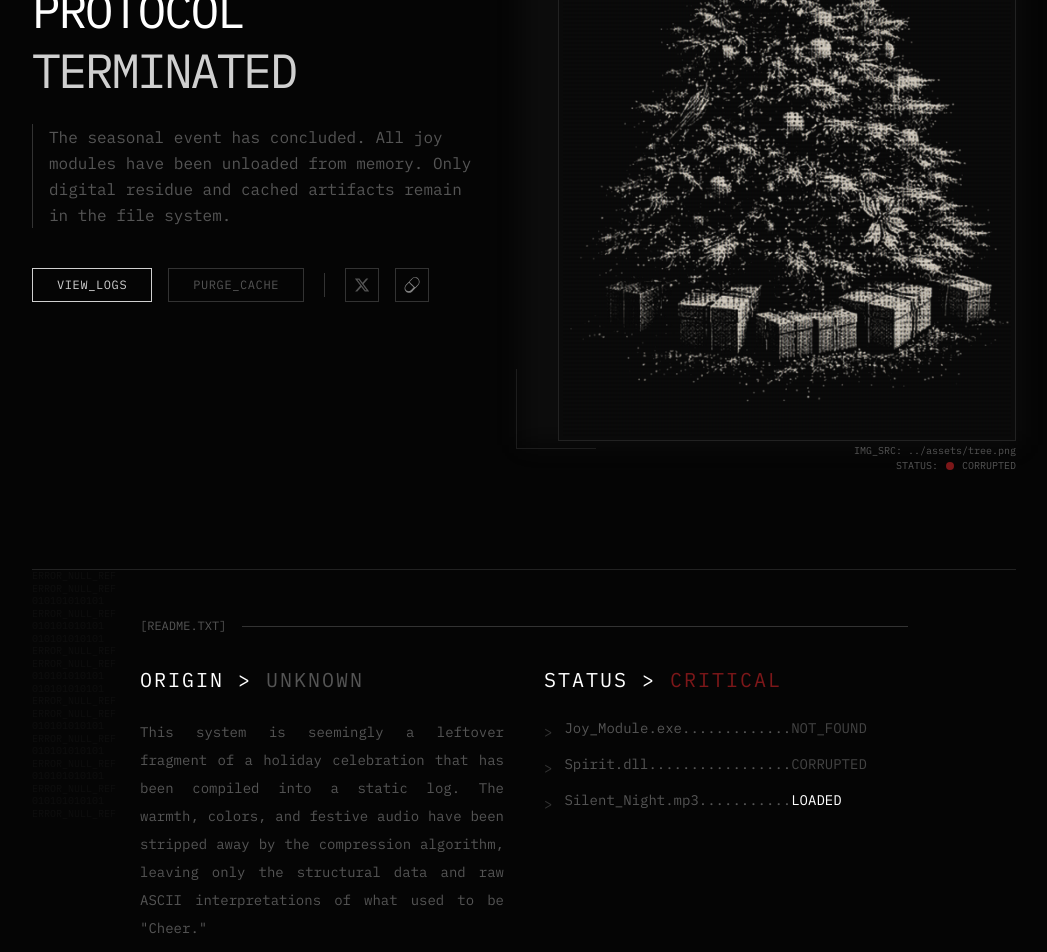
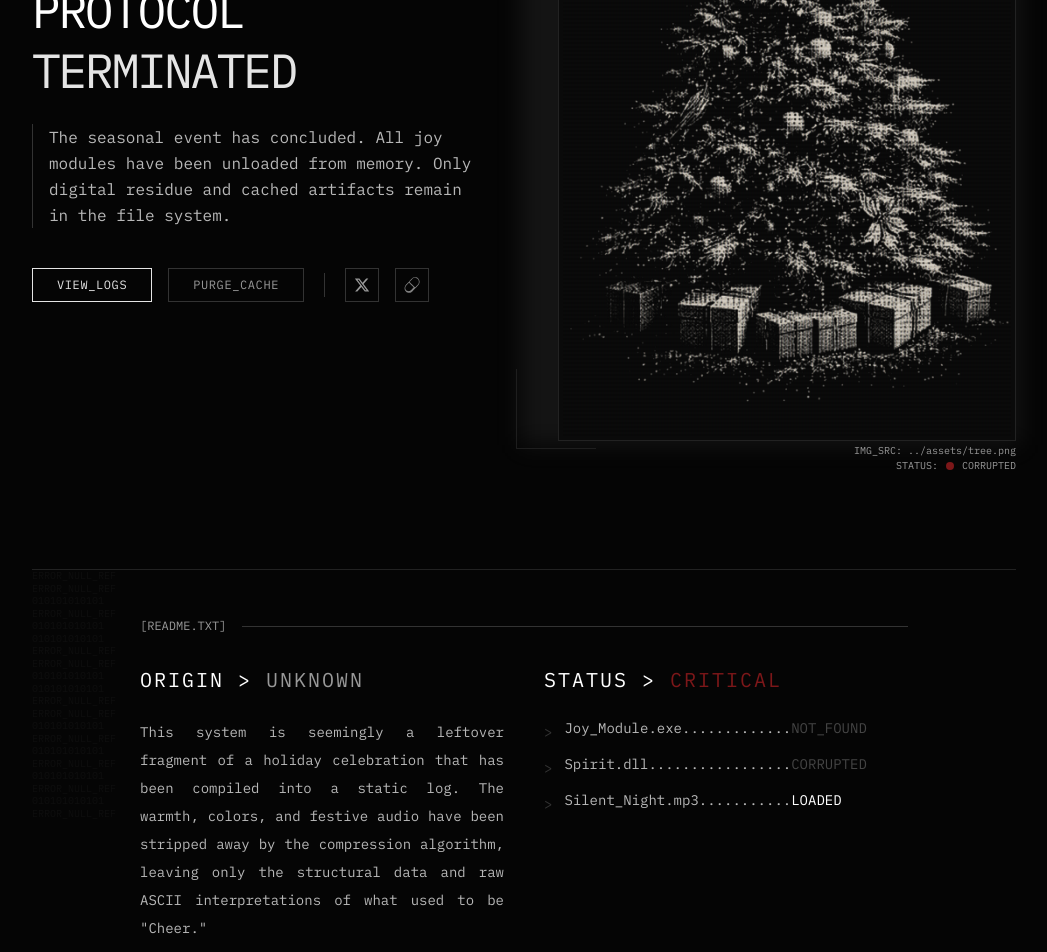
Before and after one commit to SubhanHakim/frostlm, a React (Vite) app: page / in a window 1280 px wide. Shown: the part 460-1412 px from the top of the page, without its empty margins (116-1163 px from the left). Built offline with nearby package versions, Linux system fonts and the light colour scheme.

Commit message:
update text

```diff
--- a/src/components/sections/About.tsx
+++ b/src/components/sections/About.tsx
@@ -24,7 +24,7 @@ export function About() {
                         <h3 className="text-xl text-white font-normal uppercase tracking-widest">
                             Origin {'>'} <span className="text-residue-dim">Unknown</span>
                         </h3>
-                        <p className="text-residue-dim text-sm leading-7 text-justify">
+                        <p className="text-residue-text/80 text-sm leading-7 text-justify">
                             This system is seemingly a leftover fragment of a holiday celebration that has been compiled into a static log.
                             The warmth, colors, and festive audio have been stripped away by the compression algorithm, leaving only
                             the structural data and raw ASCII interpretations of what used to be "Cheer."
@@ -35,7 +35,7 @@ export function About() {
                         <h3 className="text-xl text-white font-normal uppercase tracking-widest">
                             Status {'>'} <span className="text-red-900 animate-pulse">Critical</span>
                         </h3>
-                        <ul className="text-residue-dim text-sm space-y-3 font-mono">
+                        <ul className="text-residue-text/80 text-sm space-y-3 font-mono">
                             <li className="flex items-start gap-3">
                                 <span className="text-[#333] mt-1">{'>'}</span>
                                 <span>Joy_Module.exe.............<span className="text-[#444]">NOT_FOUND</span></span>
--- a/src/components/sections/Hero.tsx
+++ b/src/components/sections/Hero.tsx
@@ -40,7 +40,7 @@ export function Hero({ lenis }: HeroProps) {
                     </h2>
                 </div>
 
-                <p className="text-residue-dim text-sm md:text-base max-w-md leading-relaxed border-l border-[#333] pl-4">
+                <p className="text-residue-text/80 text-sm md:text-base max-w-md leading-relaxed border-l border-[#333] pl-4">
                     The seasonal event has concluded. All joy modules have been unloaded from memory.
                     Only digital residue and cached artifacts remain in the file system.
                 </p>
--- a/src/components/sections/Support.tsx
+++ b/src/components/sections/Support.tsx
@@ -66,7 +66,7 @@ export function Support() {
                                 <h3 className="text-white font-mono text-lg uppercase tracking-wider">{member.name}</h3>
                                 <span className="text-[10px] text-residue-dim border border-[#333] px-1">{member.id}</span>
                             </div>
-                            <p className="text-residue-dim text-xs font-mono uppercase">{member.role} <span className="opacity-50 lowercase ml-1">{member.username}</span></p>
+                            <p className="text-residue-dim text-xs font-mono uppercase"> <span className="opacity-50 lowercase ml-1">{member.username}</span></p>
 
                             {/* Fake Terminal Data */}
                             <div className="mt-4 pt-3 border-t border-[#222] text-[10px] text-[#444] font-mono flex justify-between">
--- a/src/index.css
+++ b/src/index.css
@@ -2,8 +2,8 @@
 
 @theme {
   --color-residue-bg: #050505;
-  --color-residue-text: #d0d0d0;
-  --color-residue-dim: #555555;
+  --color-residue-text: #e5e5e5;
+  --color-residue-dim: #999999;
 
   --font-mono: 'IBM Plex Mono', monospace;
 
```
